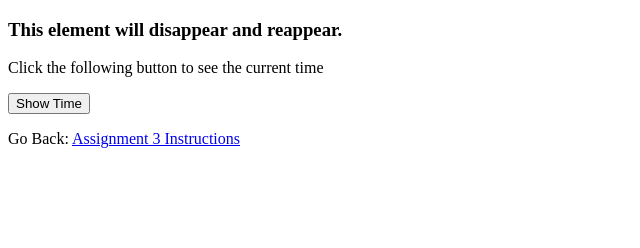
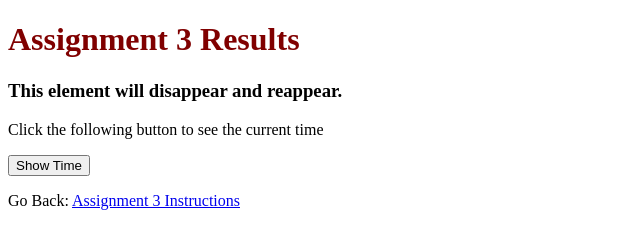
Before and after one commit to jyk1357/jyk1357.github.io, a plain HTML site: page assignments/aresult3.html in a window 1280 px wide. Shown: the whole page, without its empty margins (0-640 px from the left). Drawn offline with Linux system fonts and the light colour scheme.

Commit message:
Trying the clock again

```diff
--- a/assignments/a3date.js
+++ b/assignments/a3date.js
@@ -1,4 +1,3 @@
-setInterval(showTime, 1000);
 function showTime(){
     let time = new Date();
     let hour = time.getHours();
@@ -24,4 +23,3 @@ function showTime(){
     document.getElementById("clock")
             .innerHTML = currentTime;
 }
-showTime();
--- a/assignments/aresult3.html
+++ b/assignments/aresult3.html
@@ -1,8 +1,11 @@
 <!DOCTYPE html>
 <link rel="stylesheet" href="../css/assignment1.css">
 <html lang="en">
+    <h1>
+        Assignment 3 Results<br>
+    </h1>
     <h3>
-        This element will disappear and reappear.
+        This element will disappear and reappear.<br>
     </h3>
     <p>
         <script type = "text/javascript" src="a3date.js"></script>
```
